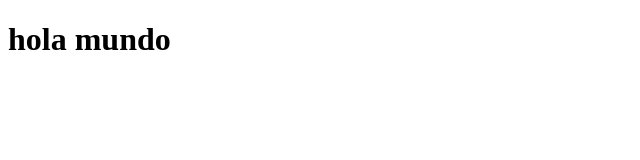
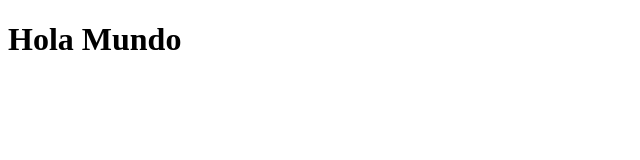
Before and after one commit to Dariel1920/pruebaprogramacion, a plain HTML site: page index.html in a window 1280 px wide. Shown: the whole page, without its empty margins (0-640 px from the left). Drawn offline with Linux system fonts and the light colour scheme.

Commit message:
Update index.html

```diff
--- a/index.html
+++ b/index.html
@@ -6,7 +6,7 @@
     <title>mi primer proyecto web</title>
 </head>
 <body>
-    <h1>hola mundo</h1</h1>
 
 </body>
+<h1>Hola Mundo <h1>
 </html>
```
